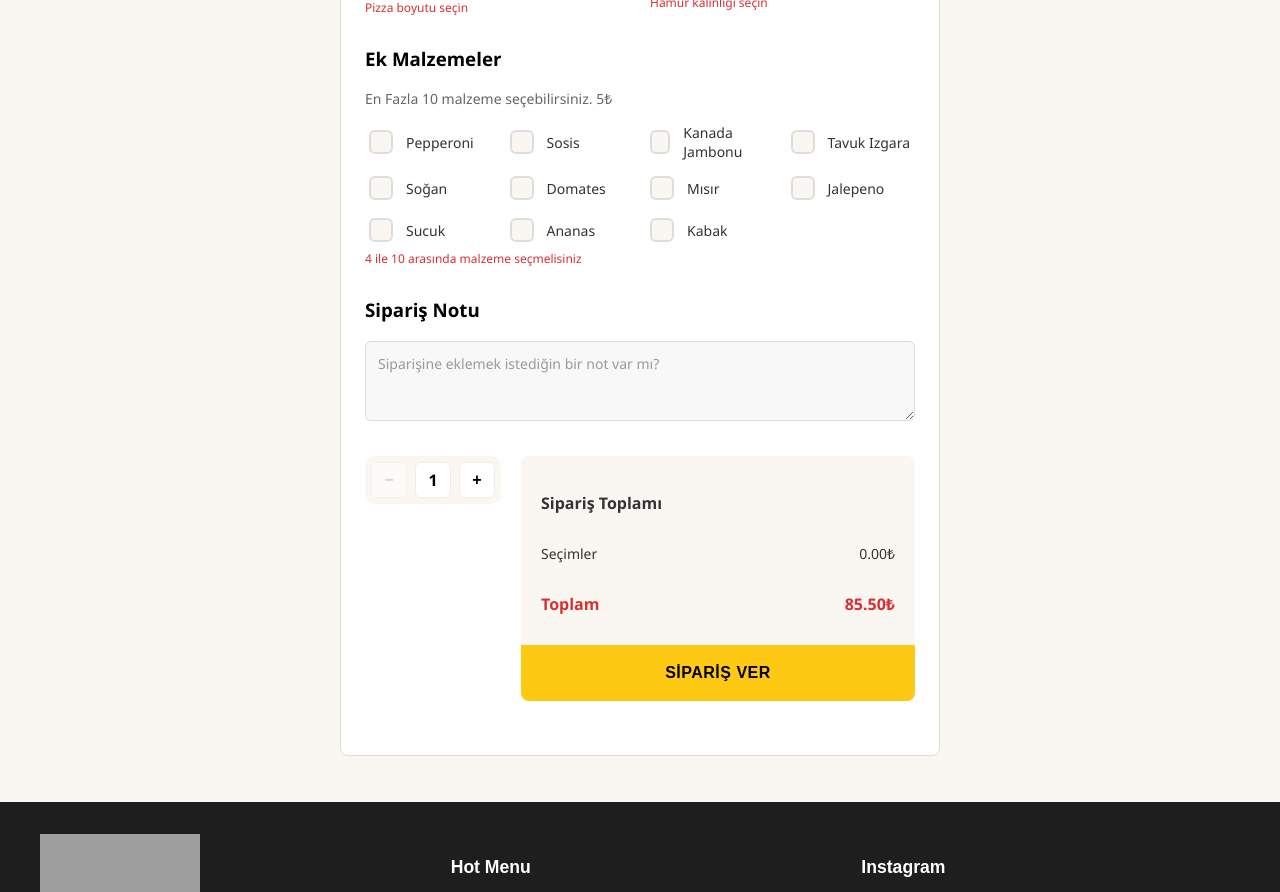
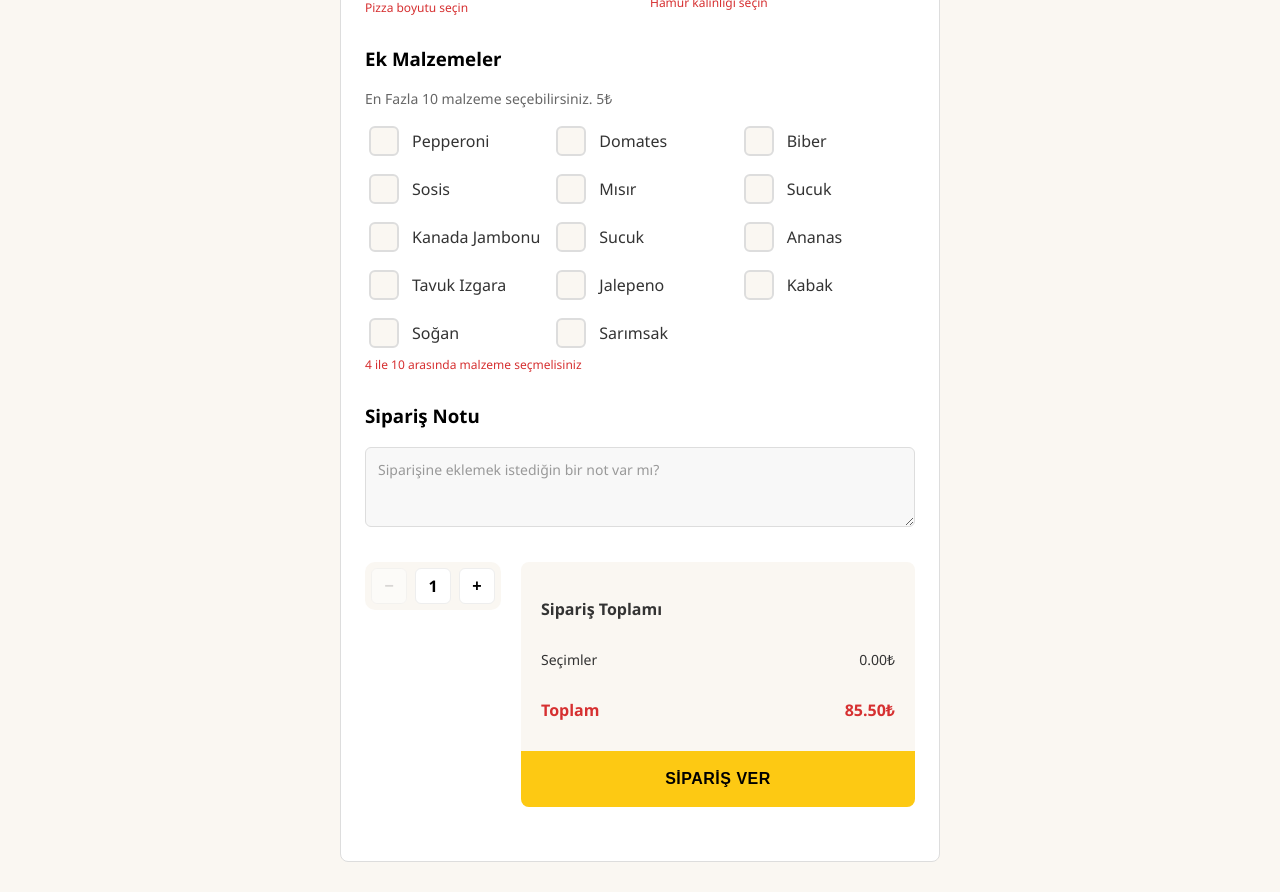
Before and after one commit to AliYcll/react-ile-dinamik-pizza-projesi, a React (Vite) app: page /order in a window 1280 px wide. Shown: the part 960-1852 px from the top of the page. Built offline with nearby package versions, Linux system fonts and the light colour scheme; grey boxes are pictures that could not be loaded.

Commit message:
order css ve jsx güncellendi

```diff
--- a/src/pages/Order.jsx
+++ b/src/pages/Order.jsx
@@ -13,8 +13,20 @@ export default function Order({ setOrderData }) {
   const toppingPrice = 5;
 
   const toppingsList = [
-    "Pepperoni", "Sosis", "Kanada Jambonu", "Tavuk Izgara", "Soğan", "Domates",
-    "Mısır", "Jalepeno", "Sucuk", "Ananas", "Kabak"
+    "Pepperoni",
+    "Domates",
+    "Biber",
+    "Sosis",
+    "Mısır",
+    "Sucuk",
+    "Kanada Jambonu",
+    "Sucuk",
+    "Ananas",
+    "Tavuk Izgara",
+    "Jalepeno",
+    "Kabak",
+    "Soğan",
+    "Sarımsak"
   ];
 
   const [formData, setFormData] = useState({
--- a/src/styles/order.css
+++ b/src/styles/order.css
@@ -193,7 +193,8 @@
 
 .toppings-grid {
   display: grid;
-  grid-template-columns: repeat(auto-fill, minmax(120px, 1fr));
+  grid-template-columns: repeat(3, 1fr);
+
   gap: 12px;
 }
 
@@ -201,7 +202,7 @@
   display: flex;
   align-items: center;
   gap: 10px;
-  font-size: 14px;
+  font-size: 16px;
   font-weight: 500;
   color: #333;
   cursor: pointer;
@@ -210,8 +211,8 @@
 .topping-option input {
   appearance: none;
   -webkit-appearance: none;
-  width: 24px;
-  height: 24px;
+  width: 30px;
+  height: 30px;
   border: 2px solid #ddd;
   border-radius: 6px;
   background-color: #faf7f2;
```
